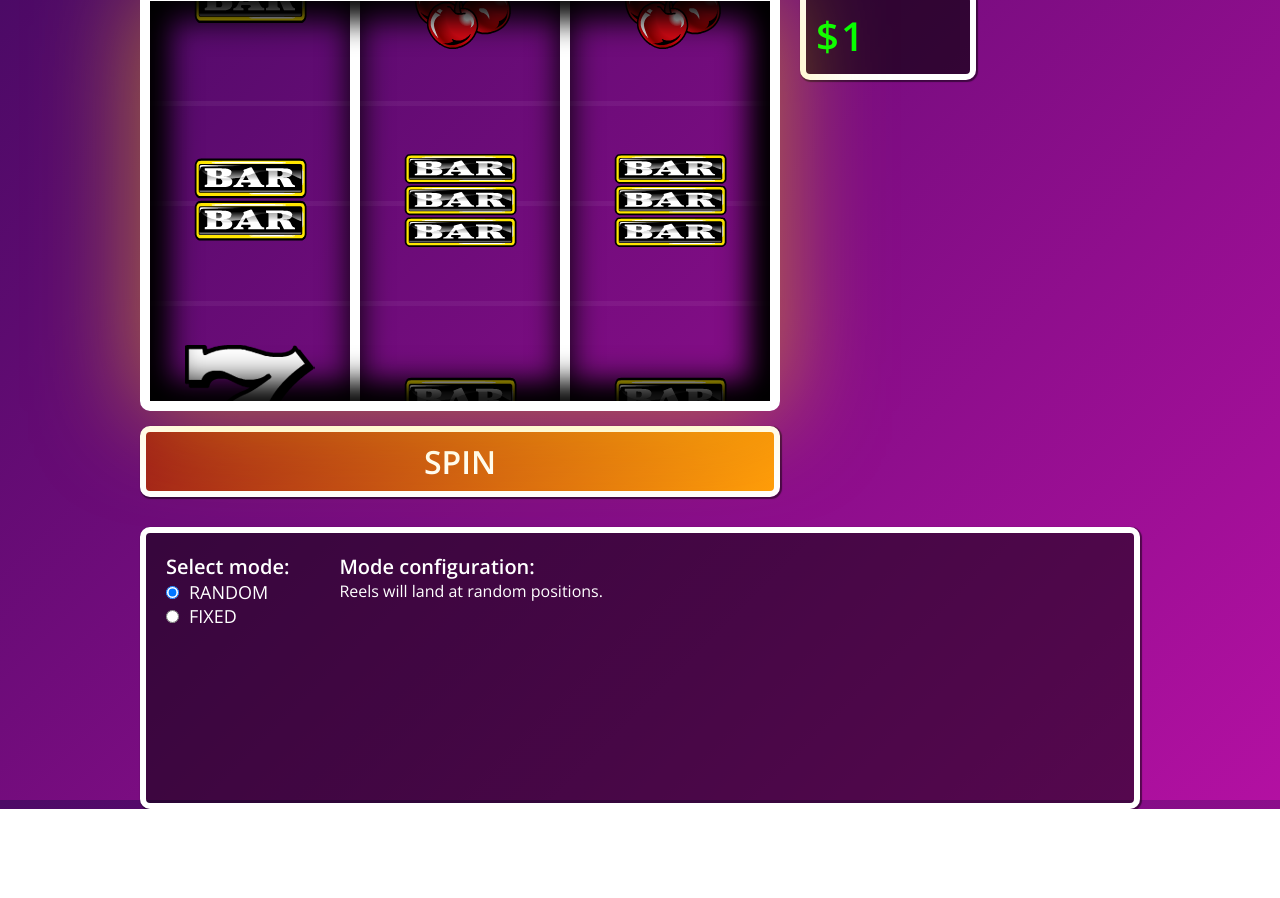
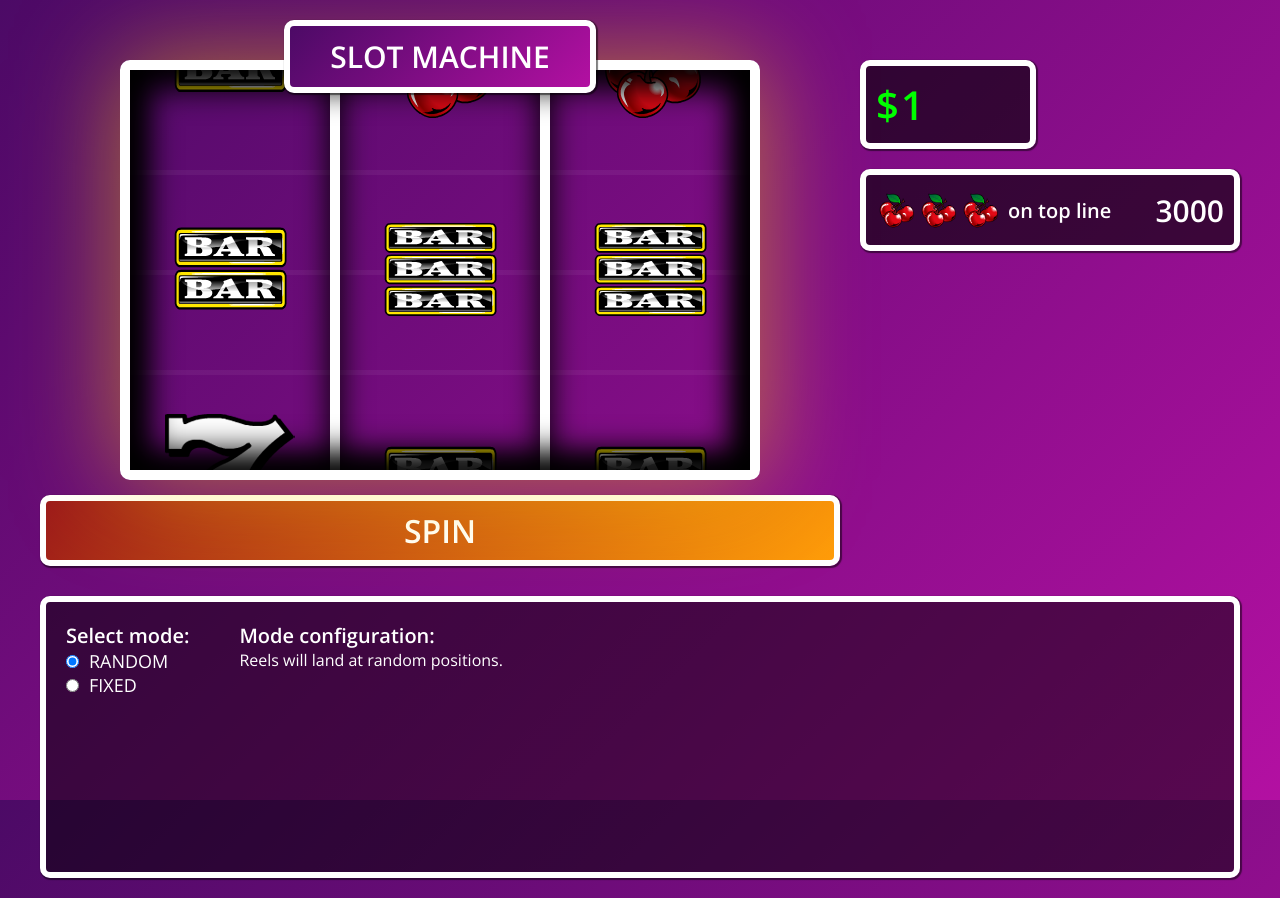
Before and after one commit to antmelnyk/slot-machine, a React app: page / in a window 1280 px wide. Before the commit the page ends 809 px from the top, so only its background shows below. Built offline with nearby package versions, Linux system fonts and the light colour scheme.

Commit message:
Add PayTable component and refactor layout css

```diff
--- a/src/assets/css/_debugArea.scss
+++ b/src/assets/css/_debugArea.scss
@@ -1,4 +1,5 @@
 .debug-area {
+  grid-area: debug;
   display: flex;
   flex-basis: 100%;
   min-height: 230px;
--- a/src/assets/css/_payTable.scss
+++ b/src/assets/css/_payTable.scss
@@ -1,6 +1,7 @@
+@import 'variables';
+
 .pay-table {
   margin-top: 20px;
-  padding: 10px;
   background: rgba(0, 0, 0, 0.6);
   color: white;
   @include box-styles;
@@ -8,6 +9,36 @@
 
 .pay-table-item {
   display: flex;
+  align-items: center;
+  padding: 10px;
+  font-size: 20px;
+  font-weight: 600;
 
+  &__amount, &__slots, &__placement {
+    margin-right: 3px;
+  }
 
+  &__slots {
+    display: flex;
+  }
+
+  &__slot {
+    width: 50px;
+    height: 50px;
+    margin-left: -8px;
+    background-position: center;
+    background-repeat: no-repeat;
+    background-size: contain;
+
+    @each $slot in $slots-list {
+      &.pay-table-item__slot--#{$slot} {
+        background-image: url('../images/#{$slot}.png');
+      }
+    }
+  }
+
+  &__prize {
+    margin-left: auto;
+    font-size: 30px;
+  }
 }
--- a/src/assets/css/_reels.scss
+++ b/src/assets/css/_reels.scss
@@ -2,7 +2,7 @@
 
 .reels-container {
   position: relative;
-  display: flex;
+  display: inline-flex;
   height: $slot-height * 2;
   overflow: hidden;
   border: 10px solid white;
--- a/src/assets/css/_variables.scss
+++ b/src/assets/css/_variables.scss
@@ -1,3 +1,4 @@
 $slots-list: 'BAR3X' 'BAR' 'BAR2X' 'SEVEN' 'CHERRY';
 $slot-height: 200px;
 $slot-width: 200px;
+$reels-amount: 3;
--- a/src/assets/css/main.scss
+++ b/src/assets/css/main.scss
@@ -12,14 +12,11 @@ html {
 }
 
 body {
-  height: 100%;
   margin: 0;
+  padding: 20px 0;
   background: linear-gradient(135deg, rgb(76, 10, 102) 0%, rgb(179, 16, 162) 100%);
   background-repeat: no-repeat;
   background-attachment: fixed;
-  display: flex;
-  justify-content: center;
-  align-items: center;
 }
 
 input, button {
@@ -27,12 +24,42 @@ input, button {
 }
 
 .app-container {
-  width: 1000px;
-  display: flex;
-  flex-wrap: wrap;
+  max-width: 1200px;
+  margin: 40px auto 0 auto;
+  display: grid;
+  grid-template-columns: auto 400px;
+  grid-template-rows: auto;
+  grid-template-areas:
+    "play info"
+    "play info"
+    "debug debug";
+
+  .play-area {
+    grid-area: play;
+    position: relative;
+    text-align: center;
+
+    &__title {
+      position: absolute;
+      z-index: 2;
+      font-size: 30px;
+      font-weight: 600;
+      left: 0;
+      right: 0;
+      top: -40px;
+      width: 300px;
+      margin: 0 auto;
+      padding: 10px 0;
+      text-align: center;
+      background: linear-gradient(135deg, rgb(76, 10, 102) 0%, rgb(179, 16, 162) 100%);
+      color: white;
+      text-transform: uppercase;
+      @include box-styles
+    }
+  }
 
   .info-area {
-    flex-grow: 2;
+    grid-area: info;
     margin-left: 20px;
   }
 }
--- a/src/components/App.js
+++ b/src/components/App.js
@@ -7,6 +7,7 @@ import rootReducer from '../store/reducers'
 import ReelsContainer from './ReelsContainer'
 import SpinButton from './SpinButton'
 import Balance from './Balance';
+import PayTable from './PayTable';
 import DebugArea from './DebugArea';
 import { modesConfig, reelsPositionConfig, slotPlacementConfig } from '../store/constants'
 
@@ -27,12 +28,16 @@ export default function App() {
     <Provider store={ configureStore() }>
 
       <div className='app-container'>
+
         <div className='play-area'>
+          <h1 className='play-area__title'>Slot Machine</h1>
           <ReelsContainer />
           <SpinButton />
         </div>
+
         <div className='info-area'>
           <Balance />
+          <PayTable />
         </div>
 
         <DebugArea
@@ -40,6 +45,7 @@ export default function App() {
           reelsPositionConfig={reelsPositionConfig}
           slotPlacementConfig={slotPlacementConfig}
         />
+
       </div>
 
     </Provider>
--- a/src/components/PayTable.js
+++ b/src/components/PayTable.js
@@ -0,0 +1,55 @@
+import React from 'react';
+import { connect } from 'react-redux'
+import PropTypes from 'prop-types'
+
+const PayTable = (props) => {
+
+  const winConditions = props.winConditions.map(winCondition => {
+    return (
+      <div className='pay-table-item' key={winCondition.id}>
+        <div className='pay-table-item__amount'>
+          {typeof winCondition.amount == 'string' ? winCondition.amount : ''}
+        </div>
+        <div className='pay-table-item__slots'>
+          {winCondition.slots.map(slot =>
+            <div className={`pay-table-item__slot pay-table-item__slot--${slot}`} key={slot}>
+            </div>
+          )}
+        </div>
+        <div className='pay-table-item__placement'>
+          on {winCondition.where} line
+        </div>
+        <div className='pay-table-item__prize'>
+          {winCondition.prize}
+        </div>
+      </div>
+    )
+  })
+
+  return (
+    <div className='pay-table'>
+      {winConditions}
+    </div>
+  )
+}
+
+PayTable.propTypes = {
+  winConditions: PropTypes.arrayOf(PropTypes.shape({
+    id: PropTypes.number,
+    checkReelsForCondition: PropTypes.func,
+    slots: PropTypes.arrayOf(PropTypes.string),
+    amount: PropTypes.oneOfType([
+      PropTypes.string,
+      PropTypes.number
+    ]),
+    where: PropTypes.string,
+    prize: PropTypes.number
+  })),
+  activeWinCondition: PropTypes.number
+}
+
+const mapStateToProps = state => ({
+  winConditions: state.winConditions,
+  activeWinCondition: state.activeWinCondition
+});
+export default connect(mapStateToProps, null)(PayTable)
--- a/src/components/Reel.js
+++ b/src/components/Reel.js
@@ -53,6 +53,6 @@ Reel.propTypes = {
 const mapStateToProps = state => ({
   slots: state.slots,
   activeWinCondition: state.activeWinCondition,
-  highlightSlots: state.activeWinCondition !== null ? state.winConditions[state.activeWinCondition].highlightSlots : []
+  highlightSlots: state.activeWinCondition !== null ? state.winConditions[state.activeWinCondition].slots : []
 });
 export default connect(mapStateToProps, null)(Reel)
--- a/src/store/winConditions.js
+++ b/src/store/winConditions.js
@@ -2,12 +2,14 @@ import { slot, slotPlacement, slotsConfig } from "./constants";
 
 export const winConditions = [
   {
+    id: 0,
     checkReelsForCondition(reels) {
       return reels.every(reel => (reel.activeSlot == slot.CHERRY && reel.activePlacement == slotPlacement.TOP) ||
       (reel.activeSlot == nextSlot(slot.CHERRY) && reel.activePlacement == slotPlacement.BOTTOM))
     },
-    highlightSlots: [slot.CHERRY],
-    name: '3 CHERRY on top line',
+    slots: [slot.CHERRY, slot.CHERRY, slot.CHERRY],
+    amount: 3,
+    where: slotPlacement.TOP,
     prize: 3000
   }
 ]
```
